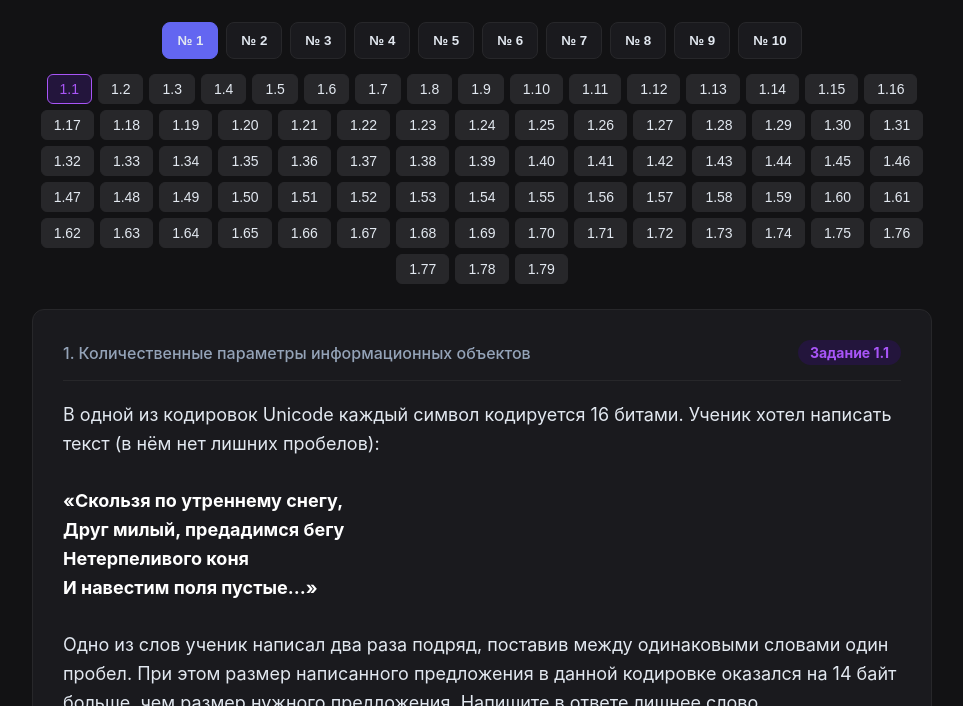
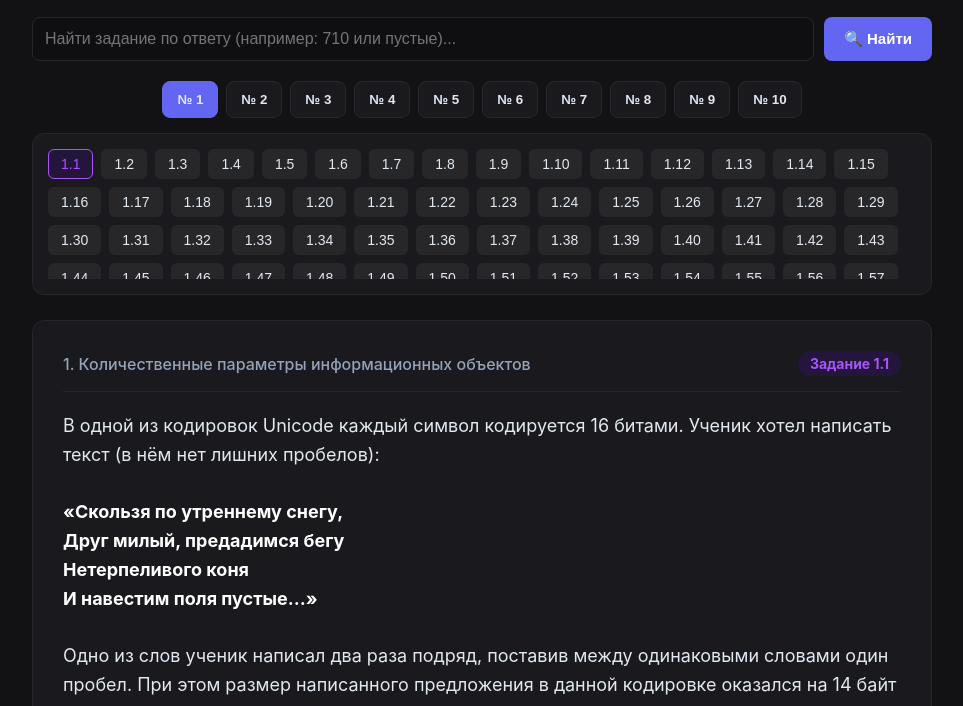
Before and after one commit to Aerinour/informatika-oge, a plain HTML site: page index.html in a window 1280 px wide. Shown: the part 94-800 px from the top of the page, without its empty margins (158-1121 px from the left). Drawn offline with Linux system fonts and the light colour scheme.

Commit message:
Update index.html

```diff
--- a/index.html
+++ b/index.html
@@ -35,12 +35,31 @@
         }
 
         .header {
-            text-align: center; margin-bottom: 25px;
+            text-align: center; margin-bottom: 20px;
             padding: 20px; background: var(--oge-bg);
             border: 1px solid var(--oge-color); border-radius: 12px;
         }
 
         .header h1 { margin: 0; color: var(--oge-color); font-size: 24px; }
+
+        /* Панель поиска */
+        .search-bar {
+            display: flex; gap: 10px; margin-bottom: 20px;
+        }
+        .search-bar input { flex: 1; }
+
+        .search-results {
+            background: var(--panel-bg); border: 1px solid var(--accent-color);
+            border-radius: 12px; padding: 15px; margin-bottom: 20px;
+            max-height: 200px; overflow-y: auto; display: none;
+        }
+        .search-results h4 { margin-top: 0; margin-bottom: 10px; color: var(--accent-color); }
+        .search-result-item {
+            padding: 10px; border-bottom: 1px solid var(--border-color); cursor: pointer;
+            transition: background 0.2s; border-radius: 6px;
+        }
+        .search-result-item:hover { background: #27272a; }
+        .search-result-item:last-child { border-bottom: none; }
 
         /* Панель основных тем ОГЭ (1-10) */
         .topics-bar {
@@ -57,17 +76,30 @@
         .topic-btn:hover { border-color: var(--accent-color); }
         .topic-btn.active { background: var(--accent-color); border-color: var(--accent-color); }
 
-        /* Панель подномеров/вариантов (1.1, 1.2 и т.д.) */
+        /* Улучшенная панель подномеров (скроллбар) */
+        .variants-container {
+            background: #1a1a1e; border: 1px solid var(--border-color);
+            border-radius: 12px; padding: 15px; margin-bottom: 25px;
+        }
         .variants-bar {
-            display: flex; flex-wrap: wrap; gap: 6px; margin-bottom: 25px;
-            justify-content: center;
-            min-height: 35px; /* Чтобы страница не прыгала при смене тем */
+            display: flex; flex-wrap: wrap; gap: 8px;
+            justify-content: flex-start;
+            max-height: 130px; /* Ограничиваем высоту */
+            overflow-y: auto;  /* Включаем прокрутку */
+            padding-right: 10px;
         }
+
+        /* Стилизация скроллбара */
+        .variants-bar::-webkit-scrollbar, .search-results::-webkit-scrollbar { width: 8px; }
+        .variants-bar::-webkit-scrollbar-track, .search-results::-webkit-scrollbar-track { background: var(--bg-color); border-radius: 4px; }
+        .variants-bar::-webkit-scrollbar-thumb, .search-results::-webkit-scrollbar-thumb { background: var(--border-color); border-radius: 4px; }
+        .variants-bar::-webkit-scrollbar-thumb:hover, .search-results::-webkit-scrollbar-thumb:hover { background: var(--accent-color); }
 
         .variant-btn {
             background: #27272a; color: var(--text-color);
-            border: 1px solid var(--border-color); padding: 6px 12px;
+            border: 1px solid transparent; padding: 6px 12px;
             border-radius: 6px; cursor: pointer; font-size: 14px; font-weight: 500; transition: all 0.2s;
+            flex: 0 0 auto;
         }
 
         .variant-btn:hover { border-color: var(--oge-color); }
@@ -103,16 +135,17 @@
             margin-bottom: 20px; border: 1px solid var(--border-color);
         }
 
-        /* Поле ввода ответа */
+        /* Поле ввода */
+        .input-field {
+            background: var(--editor-bg); border: 1px solid var(--border-color);
+            color: #fff; padding: 12px; border-radius: 8px; font-size: 16px; outline: none;
+        }
+        .input-field:focus { border-color: var(--accent-color); }
+
         .answer-block {
             display: flex; gap: 12px; margin-bottom: 20px; max-width: 400px;
         }
-
-        .input-field {
-            flex: 1; background: var(--editor-bg); border: 1px solid var(--border-color);
-            color: #fff; padding: 12px; border-radius: 8px; font-size: 16px; outline: none;
-        }
-        .input-field:focus { border-color: var(--accent-color); }
+        .answer-block .input-field { flex: 1; }
 
         .btn {
             padding: 12px 20px; border-radius: 8px; border: none; font-weight: 600;
@@ -131,7 +164,6 @@
         .error { background: #7f1d1d; color: #ef4444; border: 1px solid #ef4444; }
         .hint { background: #78350f; color: #f59e0b; border: 1px solid #f59e0b; }
 
-        /* Нижняя навигация - Сетка для идеального центрирования средней кнопки */
         .nav-actions {
             display: grid;
             grid-template-columns: 1fr auto 1fr;
@@ -151,9 +183,18 @@
         <h1>Тренажёр подготовки к ОГЭ по информатике</h1>
     </div>
 
+    <div class="search-bar">
+        <input type="text" id="searchInput" class="input-field" placeholder="Найти задание по ответу (например: 710 или пустые)...">
+        <button class="btn btn-primary" onclick="searchTask()">🔍 Найти</button>
+    </div>
+
+    <div id="searchResults" class="search-results"></div>
+
     <div class="topics-bar" id="topicsBar"></div>
 
-    <div class="variants-bar" id="variantsBar"></div>
+    <div class="variants-container">
+        <div class="variants-bar" id="variantsBar"></div>
+    </div>
 
     <div class="task-card" id="taskCard" style="display:none;">
         <div class="task-header">
@@ -196,7 +237,14 @@
             return;
         }
 
-        // Генерируем кнопки основных тем (1-10)
+        // Поиск при нажатии Enter
+        document.getElementById('searchInput').addEventListener('keypress', function (e) {
+            if (e.key === 'Enter') {
+                searchTask();
+            }
+        });
+
+        // Генерируем кнопки основных тем
         const bar = document.getElementById('topicsBar');
         for (let i = 1; i <= 10; i++) {
             if (database[i]) {
@@ -210,10 +258,53 @@
         }
 
         document.getElementById('taskCard').style.display = 'block';
-        selectTopic(1); // Начинаем с первой темы
+        selectTopic(1);
     }
 
-    // Смена темы ОГЭ
+    // Поиск задания по ответу
+    function searchTask() {
+        const query = document.getElementById('searchInput').value.trim().toLowerCase();
+        const resultsBox = document.getElementById('searchResults');
+
+        if (!query) {
+            resultsBox.style.display = 'none';
+            return;
+        }
+
+        let found = [];
+
+        for (let topicId in database) {
+            if (!database[topicId].variants) continue;
+            database[topicId].variants.forEach((task, index) => {
+                const ans = task.answer.toString().trim().toLowerCase();
+                // Ищем точное совпадение или частичное, если это слово
+                if (ans === query) {
+                    found.push({ topicId: parseInt(topicId), index, title: database[topicId].title });
+                }
+            });
+        }
+
+        if (found.length > 0) {
+            resultsBox.innerHTML = `<h4>Найдено заданий с ответом «${query}»: ${found.length}</h4>`;
+            found.forEach(item => {
+                const div = document.createElement('div');
+                div.className = 'search-result-item';
+                div.innerHTML = `Перейти к <b>Заданию ${item.topicId}.${item.index + 1}</b> <span style="color:#94a3b8; font-size:14px;">(${item.title})</span>`;
+                div.onclick = () => {
+                    selectTopic(item.topicId);
+                    currentVariantIndex = item.index;
+                    loadTask(currentTopic, currentVariantIndex);
+                    resultsBox.style.display = 'none'; // Скрываем результаты после клика
+                    document.getElementById('searchInput').value = ''; // Очищаем поле поиска
+                };
+                resultsBox.appendChild(div);
+            });
+        } else {
+            resultsBox.innerHTML = `<p style="margin:0; color:var(--error-color);">Заданий с таким ответом не найдено.</p>`;
+        }
+        resultsBox.style.display = 'block';
+    }
+
     function selectTopic(topicId) {
         document.querySelectorAll('.topic-btn').forEach(b => b.classList.remove('active'));
         const activeBtn = document.getElementById(`btn-topic-${topicId}`);
@@ -222,12 +313,10 @@
         currentTopic = topicId;
         currentVariantIndex = 0;
 
-        // Перестраиваем кнопки подномеров для выбранной темы
         renderVariantButtons(topicId);
         loadTask(currentTopic, currentVariantIndex);
     }
 
-    // Автоматическое создание кнопок вида 1.1, 1.2, 1.3...
     function renderVariantButtons(topicId) {
         const container = document.getElementById('variantsBar');
         container.innerHTML = '';
@@ -248,7 +337,6 @@
         });
     }
 
-    // Загрузка конкретной задачи на экран
     function loadTask(topicId, variantIndex) {
         const topic = database[topicId];
         if (!topic || !topic.variants || topic.variants.length === 0) {
@@ -263,7 +351,6 @@
         document.getElementById('topicTitle').innerText = topic.title;
         document.getElementById('taskText').innerHTML = task.text;
 
-        // Управление картинками
         const img = document.getElementById('taskImage');
         if (task.image) {
             img.src = task.image;
@@ -272,12 +359,14 @@
             img.style.display = 'none';
         }
 
-        // Подсвечиваем активную кнопку подномера
         document.querySelectorAll('.variant-btn').forEach(b => b.classList.remove('active'));
         const activeVarBtn = document.getElementById(`btn-variant-${variantIndex}`);
-        if (activeVarBtn) activeVarBtn.classList.add('active');
+        if (activeVarBtn) {
+            activeVarBtn.classList.add('active');
+            // Автоматическая прокрутка скроллбара к активной кнопке
+            activeVarBtn.scrollIntoView({ behavior: 'smooth', block: 'nearest' });
+        }
 
-        // Сброс поля ответа и уведомлений
         document.getElementById('userAnswer').value = '';
         document.getElementById('resultMsg').style.display = 'none';
     }
@@ -305,28 +394,23 @@
         msg.className = "result-msg hint";
     }
 
-    // Листание кнопками Назад / Вперед
     function navigateTask(direction) {
         const topic = database[currentTopic];
         if (!topic || !topic.variants) return;
 
         if (currentVariantIndex + direction >= 0 && currentVariantIndex + direction < topic.variants.length) {
-            // Листаем внутри темы
             currentVariantIndex += direction;
             loadTask(currentTopic, currentVariantIndex);
         } else {
-            // Переходим на соседнюю тему, если задачи кончились
             let nextTopic = currentTopic + direction;
             if (database[nextTopic]) {
                 currentTopic = nextTopic;
                 currentVariantIndex = direction === -1 ? database[nextTopic].variants.length - 1 : 0;
 
-                // Визуально переключаем активную тему верхнего меню
                 document.querySelectorAll('.topic-btn').forEach(b => b.classList.remove('active'));
                 const activeBtn = document.getElementById(`btn-topic-${nextTopic}`);
                 if (activeBtn) activeBtn.classList.add('active');
 
-                // Перерисовываем подномера для новой темы
                 renderVariantButtons(nextTopic);
                 loadTask(currentTopic, currentVariantIndex);
             }
```
